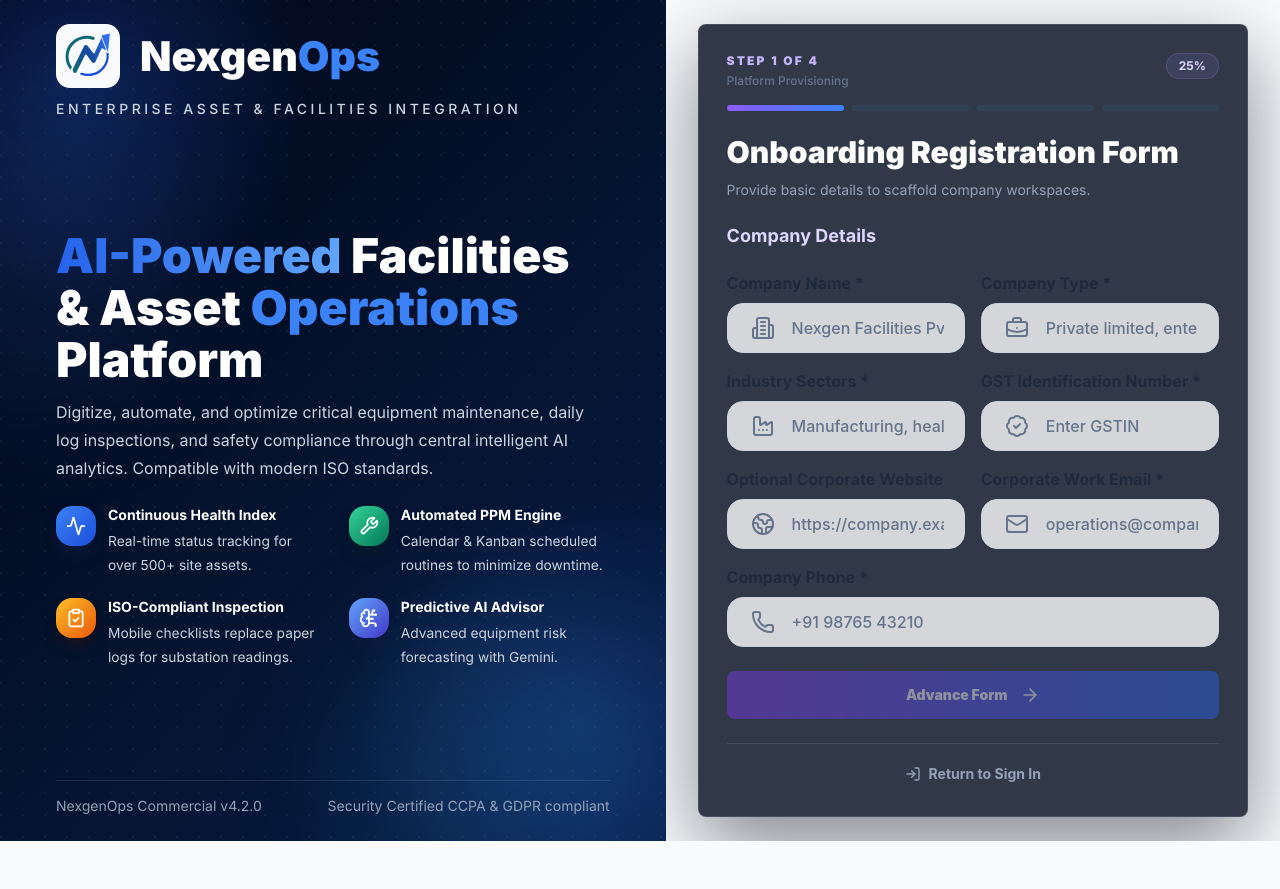
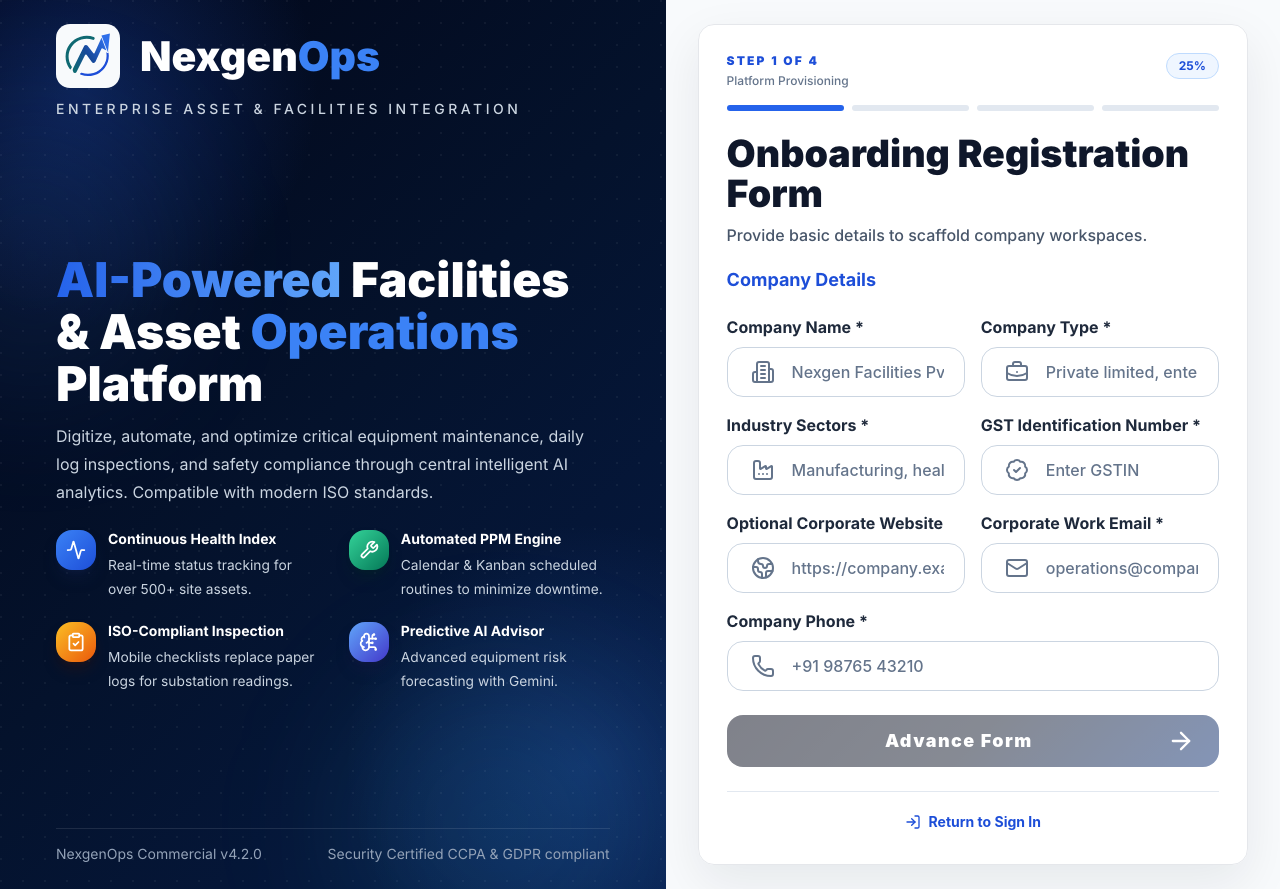
Before and after one commit to NexgenOps26/NexgenOps, a React (Vite) app in the folder frontend/: page / in a window 1280 px wide. Both pictures are taken after a click on the button "Register Company Profile". Before the commit the page ends 841 px from the top, so only its background shows below. Built offline with nearby package versions, Linux system fonts and the light colour scheme.

Commit message:
style(frontend): redesign company onboarding experience

```diff
--- a/frontend/src/components/CompanyRegistrationStepOne.tsx
+++ b/frontend/src/components/CompanyRegistrationStepOne.tsx
@@ -25,7 +25,6 @@
         icon={Building2}
         placeholder="Nexgen Facilities Pvt. Ltd."
         required
-        variant="dark"
         value={data.companyName}
         error={errors.companyName}
         onBlur={() => onBlur("companyName")}
@@ -38,7 +37,6 @@
         icon={BriefcaseBusiness}
         placeholder="Private limited, enterprise..."
         required
-        variant="dark"
         value={data.companyType}
         error={errors.companyType}
         onBlur={() => onBlur("companyType")}
@@ -51,7 +49,6 @@
         icon={Factory}
         placeholder="Manufacturing, healthcare..."
         required
-        variant="dark"
         value={data.industrySectors}
         error={errors.industrySectors}
         onBlur={() => onBlur("industrySectors")}
@@ -64,7 +61,6 @@
         icon={BadgeCheck}
         placeholder="Enter GSTIN"
         required
-        variant="dark"
         value={data.gstNumber}
         error={errors.gstNumber}
         onBlur={() => onBlur("gstNumber")}
@@ -79,7 +75,6 @@
         label="Optional Corporate Website"
         icon={Globe2}
         placeholder="https://company.example"
-        variant="dark"
         value={data.corporateWebsite}
         error={errors.corporateWebsite}
         onBlur={() => onBlur("corporateWebsite")}
@@ -95,7 +90,6 @@
         icon={Mail}
         placeholder="operations@company.com"
         required
-        variant="dark"
         value={data.corporateWorkEmail}
         error={errors.corporateWorkEmail}
         onBlur={() => onBlur("corporateWorkEmail")}
@@ -114,7 +108,6 @@
           icon={Phone}
           placeholder="+91 98765 43210"
           required
-          variant="dark"
           value={data.companyPhone}
           error={errors.companyPhone}
           onBlur={() => onBlur("companyPhone")}
--- a/frontend/src/components/CompanyRegistrationStepThree.tsx
+++ b/frontend/src/components/CompanyRegistrationStepThree.tsx
@@ -27,7 +27,6 @@
         icon={Landmark}
         placeholder="1"
         required
-        variant="dark"
         value={data.numberOfSites}
         error={errors.numberOfSites}
         onBlur={() => onBlur("numberOfSites")}
@@ -44,7 +43,6 @@
         icon={Building2}
         placeholder="1"
         required
-        variant="dark"
         value={data.totalBuildings}
         error={errors.totalBuildings}
         onBlur={() => onBlur("totalBuildings")}
@@ -61,7 +59,6 @@
         icon={UsersRound}
         placeholder="0"
         required
-        variant="dark"
         value={data.coreRosterCount}
         error={errors.coreRosterCount}
         onBlur={() => onBlur("coreRosterCount")}
@@ -78,7 +75,6 @@
         icon={CalendarRange}
         placeholder="0"
         required
-        variant="dark"
         value={data.workforceShifts}
         error={errors.workforceShifts}
         onBlur={() => onBlur("workforceShifts")}
@@ -96,7 +92,6 @@
           icon={PackageSearch}
           placeholder="0"
           required
-          variant="dark"
           value={data.initialAssetsCount}
           error={errors.initialAssetsCount}
           onBlur={() => onBlur("initialAssetsCount")}
--- a/frontend/src/components/CompanyRegistrationWizard.tsx
+++ b/frontend/src/components/CompanyRegistrationWizard.tsx
@@ -1,6 +1,10 @@
 import type { FormEvent } from "react";
 import { useEffect, useMemo, useRef, useState } from "react";
-import { ArrowLeft, ArrowRight, Check, LogIn } from "lucide-react";
+import { ArrowLeft, LogIn } from "lucide-react";
+import {
+  inquiryActionClassName,
+  PrimaryAction,
+} from "./AuthFormControls";
 import { CompanyRegistrationStepOne } from "./CompanyRegistrationStepOne";
 import { CompanyRegistrationStepTwo } from "./CompanyRegistrationStepTwo";
 import { CompanyRegistrationStepThree } from "./CompanyRegistrationStepThree";
@@ -277,18 +281,18 @@
   };
 
   return (
-    <div className="rounded-lg border border-white/10 bg-slate-900/85 p-5 shadow-[0_28px_80px_rgba(2,6,23,0.48)] backdrop-blur-xl sm:p-7">
+    <div className="rounded-2xl border border-[#E5E7EB] bg-white/90 p-5 shadow-[0_18px_50px_rgba(15,23,42,0.08)] sm:p-7">
       <header>
         <div className="flex items-start justify-between gap-4">
           <div>
-            <p className="text-xs font-black uppercase tracking-[0.18em] text-violet-300">
+            <p className="text-xs font-black uppercase tracking-[0.18em] text-blue-700">
               Step {step + 1} of 4
             </p>
             <p className="mt-1 text-xs font-medium text-slate-500">
               Platform Provisioning
             </p>
           </div>
-          <span className="rounded-full border border-violet-400/20 bg-violet-400/10 px-3 py-1 text-xs font-bold text-violet-200">
+          <span className="rounded-full border border-blue-200 bg-blue-50 px-3 py-1 text-xs font-bold text-blue-700">
             {Math.round(((step + 1) / stepTitles.length) * 100)}%
           </span>
         </div>
@@ -306,23 +310,23 @@
               key={title}
               className={`h-1.5 rounded-full transition-colors ${
                 index <= step
-                  ? "bg-gradient-to-r from-violet-500 to-blue-500"
-                  : "bg-slate-700"
+                  ? "bg-blue-600"
+                  : "bg-slate-200"
               }`}
             />
           ))}
         </div>
 
-        <h2 className="mt-6 text-2xl font-black text-white sm:text-3xl">
+        <h2 className="mt-6 text-3xl font-black leading-tight tracking-normal text-slate-900 sm:text-4xl lg:text-[2.15rem] xl:text-[2.35rem]">
           Onboarding Registration Form
         </h2>
-        <p className="mt-2 text-sm leading-6 text-slate-400">
+        <p className="mt-3 text-base font-medium leading-7 text-slate-600 lg:mt-2 lg:text-sm lg:leading-6 xl:text-base">
           Provide basic details to scaffold company workspaces.
         </p>
         <h3
           ref={stepHeadingRef}
           tabIndex={-1}
-          className="mt-5 text-base font-bold text-violet-200 outline-none sm:text-lg"
+          className="mt-5 text-base font-bold text-blue-700 outline-none sm:text-lg"
         >
           {stepTitles[step]}
         </h3>
@@ -346,7 +350,7 @@
           {step > 0 ? (
             <button
               type="button"
-              className="flex h-12 items-center justify-center gap-2 rounded-lg border border-slate-600 px-5 text-sm font-bold text-slate-200 transition hover:border-slate-400 hover:bg-white/5 focus:outline-none focus-visible:ring-4 focus-visible:ring-violet-500/30"
+              className={inquiryActionClassName}
               onClick={() => setStep((current) => current - 1)}
             >
               <ArrowLeft className="h-4 w-4" aria-hidden="true" />
@@ -354,33 +358,20 @@
             </button>
           ) : null}
 
-          <button
-            type="submit"
-            disabled={!isCurrentStepValid}
-            className="group flex h-12 flex-1 items-center justify-center gap-3 rounded-lg bg-gradient-to-r from-violet-600 to-blue-600 px-5 text-sm font-black text-white shadow-[0_16px_35px_rgba(79,70,229,0.28)] transition hover:-translate-y-0.5 hover:from-violet-500 hover:to-blue-500 focus:outline-none focus-visible:ring-4 focus-visible:ring-violet-400/40 disabled:cursor-not-allowed disabled:opacity-45 disabled:shadow-none disabled:hover:translate-y-0"
-          >
-            {step === stepTitles.length - 1 ? (
-              <>
-                <Check className="h-5 w-5" aria-hidden="true" />
-                Complete Registration
-              </>
-            ) : (
-              <>
-                Advance Form
-                <ArrowRight
-                  className="h-5 w-5 transition group-hover:translate-x-1 group-disabled:translate-x-0"
-                  aria-hidden="true"
-                />
-              </>
-            )}
-          </button>
+          <div className="flex-1">
+            <PrimaryAction disabled={!isCurrentStepValid}>
+              {step === stepTitles.length - 1
+                ? "Complete Registration"
+                : "Advance Form"}
+            </PrimaryAction>
+          </div>
         </div>
       </form>
 
-      <div className="mt-6 border-t border-white/10 pt-5 text-center">
+      <div className="mt-6 border-t border-slate-200 pt-5 text-center">
         <button
           type="button"
-          className="inline-flex items-center gap-2 rounded text-sm font-bold text-slate-400 transition hover:text-white focus:outline-none focus-visible:ring-4 focus-visible:ring-violet-500/30"
+          className="inline-flex items-center gap-2 rounded text-sm font-bold text-blue-700 transition hover:text-blue-900 focus:outline-none focus-visible:ring-4 focus-visible:ring-blue-600/30"
           onClick={onSignInClick}
         >
           <LogIn className="h-4 w-4" aria-hidden="true" />
```
Also changed, not shown: frontend/src/components/CompanyRegistrationStepFour.tsx (+7 -11 lines), frontend/src/components/CompanyRegistrationStepTwo.tsx (+0 -9 lines).
